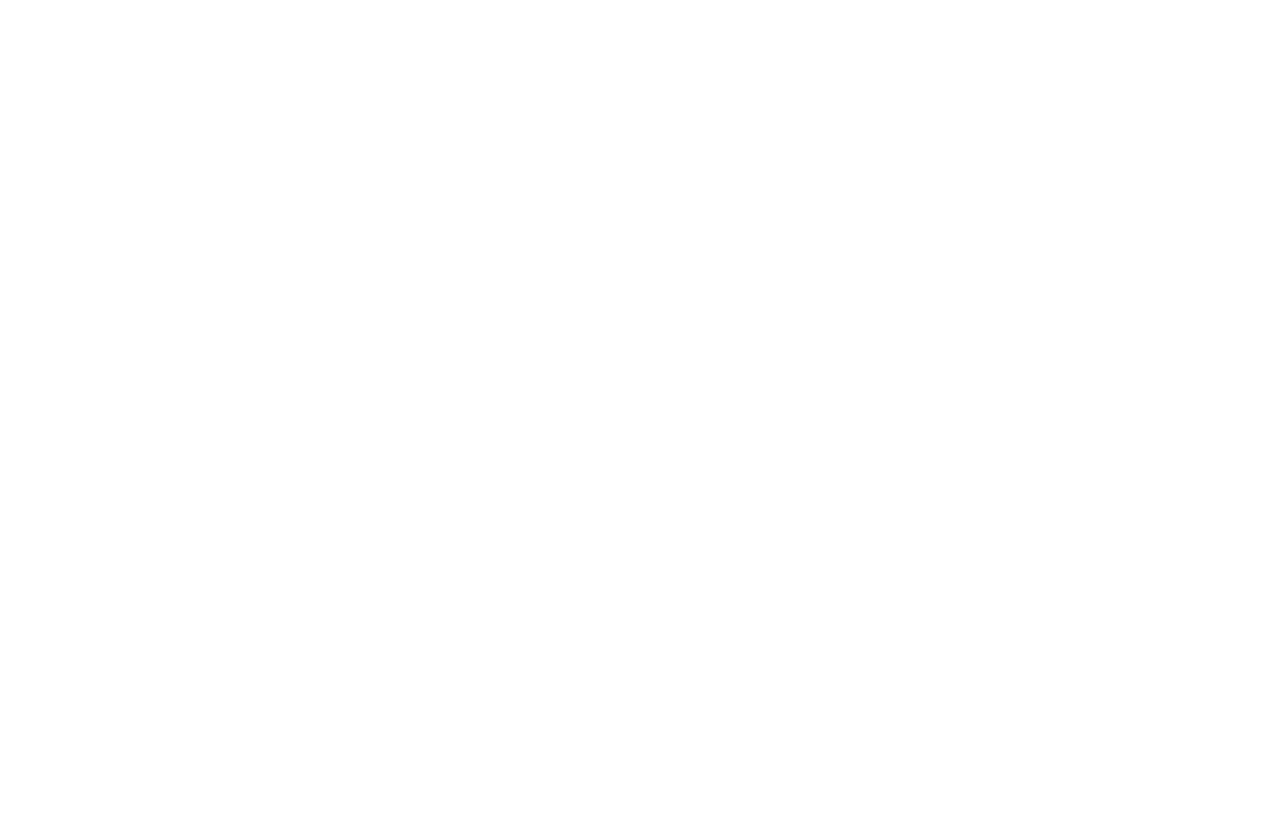
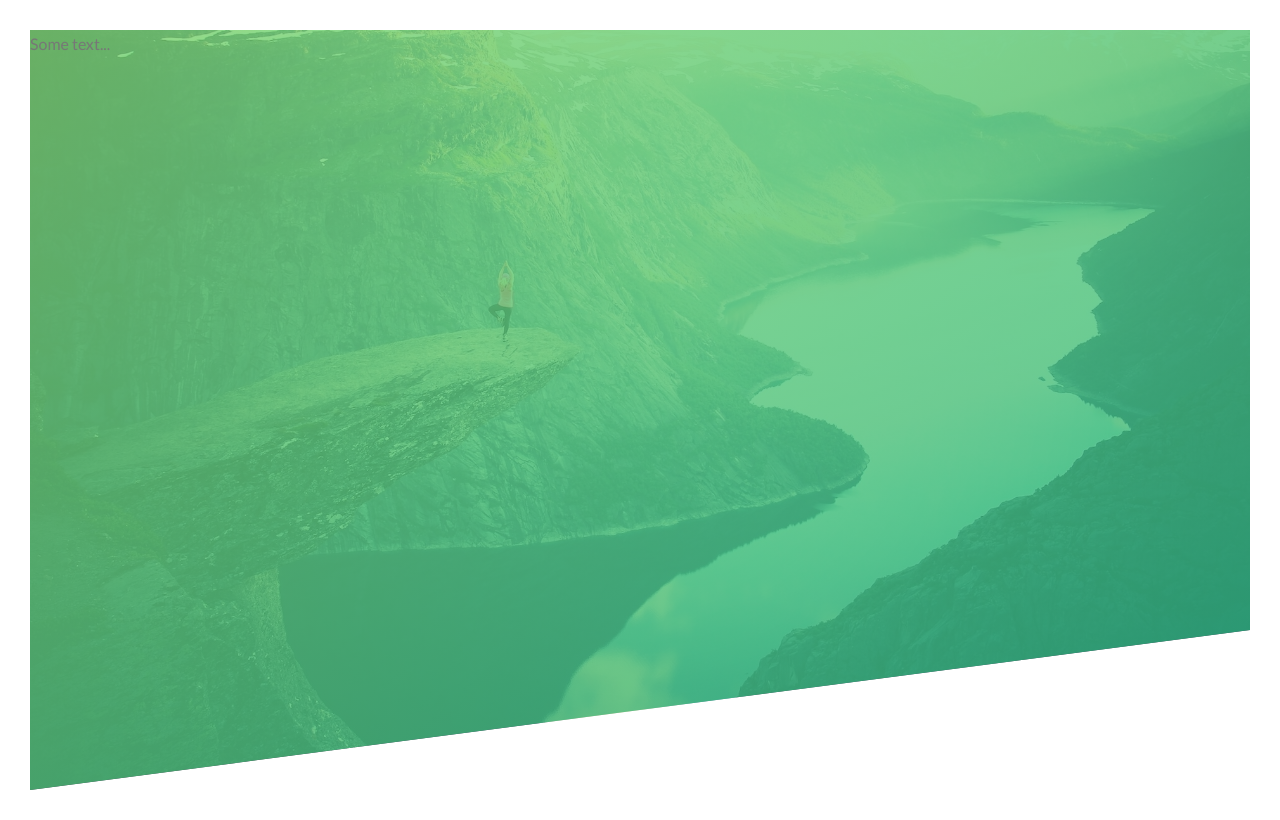
Before and after one commit to Gustavonn07/JonasSchmedtmann-CSS-Sass, a plain HTML site: page Unidade01/index.html in a window 1280 px wide. Drawn offline with Linux system fonts and the light colour scheme.

Commit message:
finalizei a 1 aula

```diff
--- a/Unidade01/index.html
+++ b/Unidade01/index.html
@@ -8,6 +8,9 @@
     <title>Natours | Exciting tours to adventurous people</title>
 </head>
 <body>
+    <header class="header">
+        Some text...
+    </header>
 
 </body>
 </html>
--- a/Unidade01/style.css
+++ b/Unidade01/style.css
@@ -5,3 +5,33 @@
     --verdeMedio: #55c57a;
     --verdeEscuro: #28b485;
 }
+
+* {
+    margin: 0;
+    padding: 0;
+    box-sizing: border-box;
+}
+
+body {
+    font-family: "Lato", sans-serif;
+    font-weight: 400;
+    font-size: 16px;
+    line-height: 1.7;
+    color: #777;
+    padding: 30px;
+}
+
+.header {
+    height: 95vh;
+
+    background-image: linear-gradient(
+        to right bottom,
+        rgb(126, 213, 111, 0.8),
+        rgb(40, 180, 133, 0.8)),
+    url(images/hero.jpg);
+
+    background-size: cover;
+    background-position: top;
+    /* CSS moderno */
+    clip-path: polygon(0 0, 100% 0, 100% 75vh, 0 100%);
+}
```
